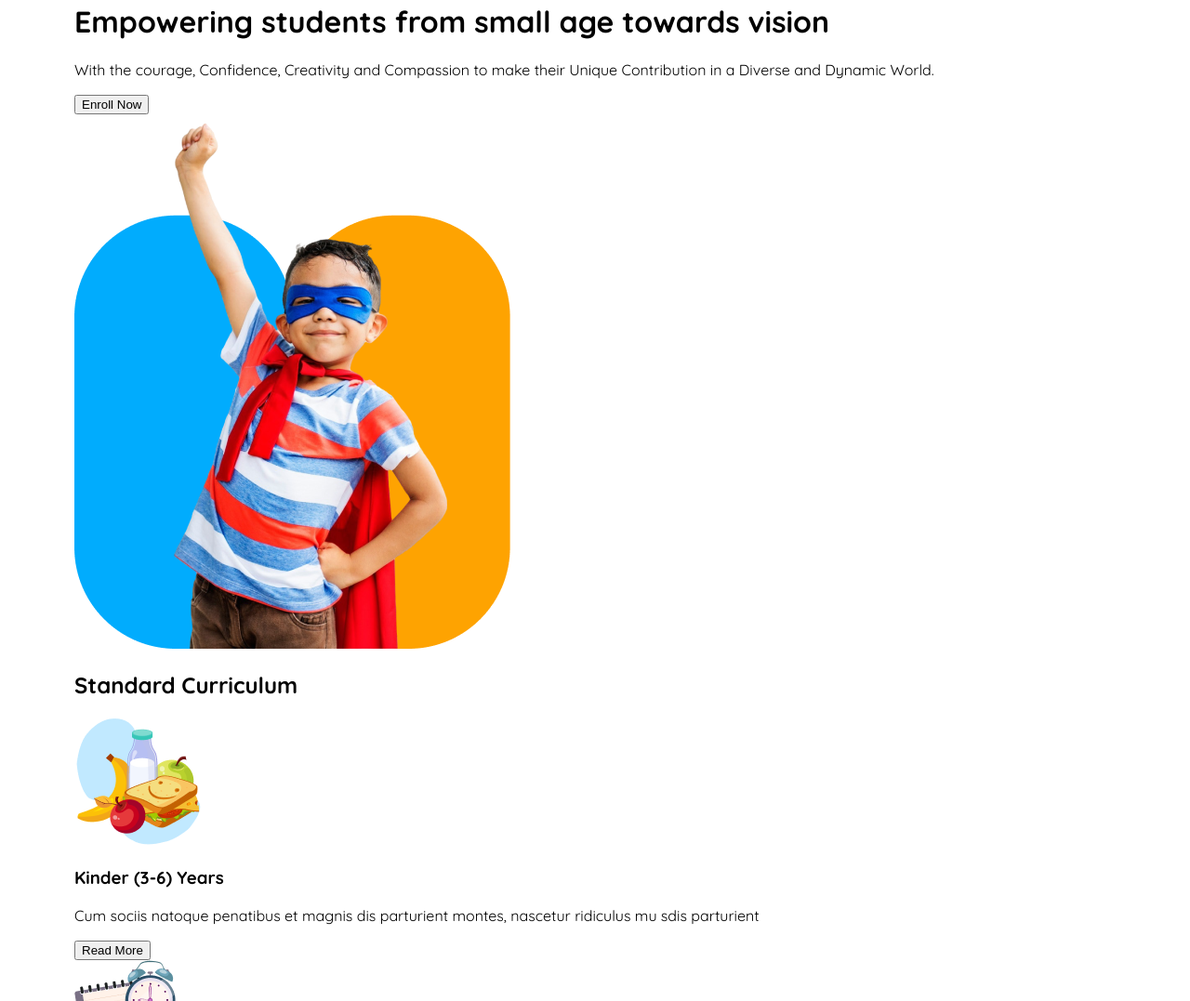
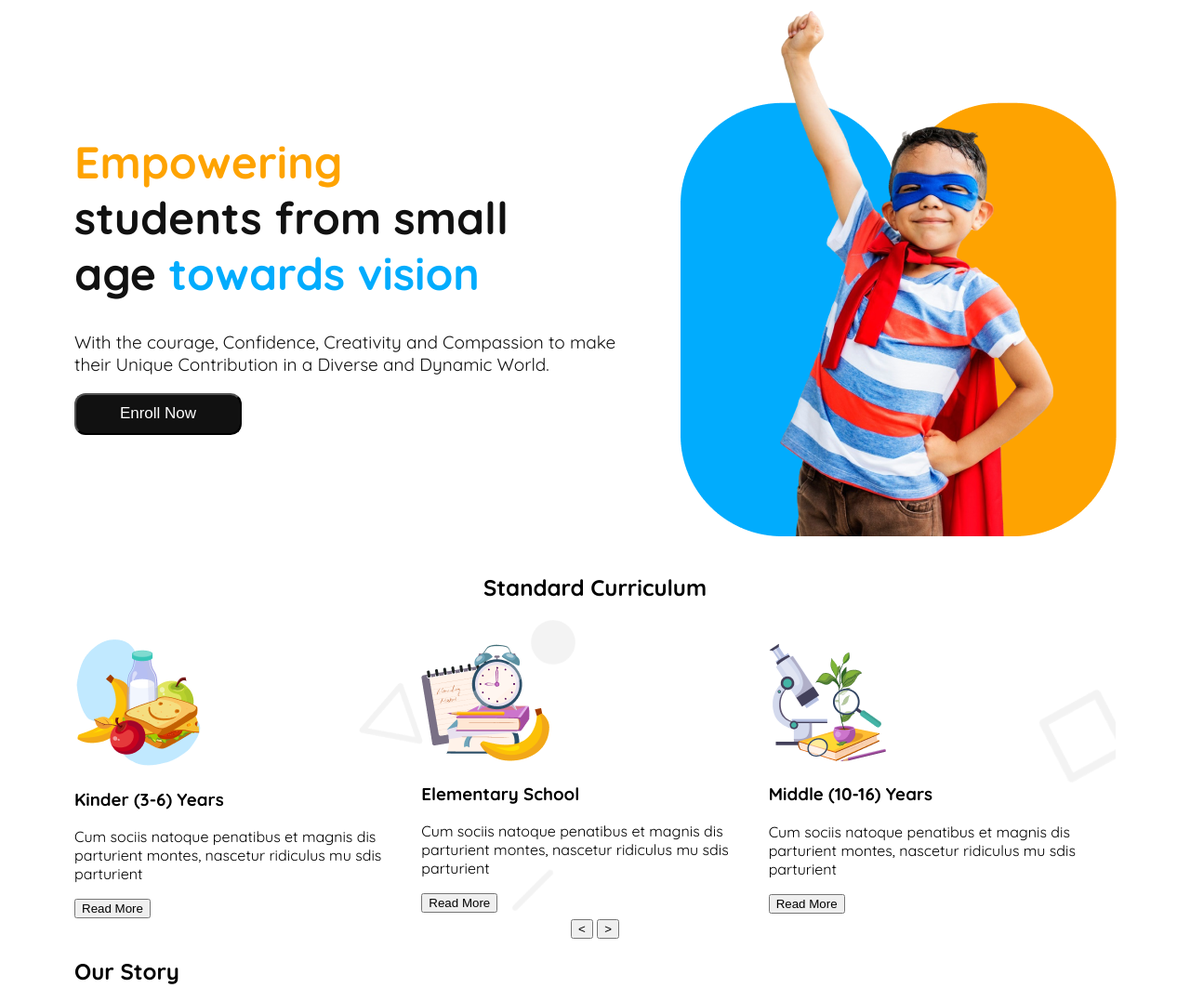
Before and after one commit to KKShain/kay-kay-assigment-2, a plain HTML site: page index.html in a window 1280 px wide. Shown: the part 103-1180 px from the top of the page at 93% size. Drawn offline with Linux system fonts and the light colour scheme.

Commit message:
added styles to banner

```diff
--- a/index.html
+++ b/index.html
@@ -30,18 +30,18 @@
     <!-- banner section -->
      <div class="banner">
         <div class="bannar-text">
-            <h1>Empowering students from small age towards vision</h1>
-            <p>With the courage, Confidence, Creativity and Compassion to make their Unique Contribution in a Diverse and Dynamic World.</p>
-            <button class="button-2">Enroll Now</button>
+            <h1 class="heading"> <span class="word1">Empowering</span><br> students from small<br>age <span class="word2">towards vision</span></h1>
+            <p class="paragraph">With the courage, Confidence, Creativity and Compassion to make their Unique Contribution in a Diverse and Dynamic World.</p>
+            <button class="button2">Enroll Now</button>
         </div>
         <div class="banner-image"><img src="images/hero-kids.png" alt="kinds image">
         </div>
      </div>
 
      <!-- curriculum section -->
-      <div class="cards">
+      <div class="curriculum">
         <h2>Standard Curriculum</h2>
-        <div>
+        <div class="cards">
             <div class="card">
                 <img src="images/kinder.png" alt="">
                 <h3>Kinder (3-6) Years</h3>
@@ -69,8 +69,8 @@
         </div>
 
         <div>
-            <button>left arrow</button>
-            <button>right arrow</button>
+            <button><</button>
+            <button>></button>
         </div>
       </div>
 
--- a/styles/styles.css
+++ b/styles/styles.css
@@ -52,7 +52,72 @@ body{
     padding: 10px;
     width: 170px;
     height: 40px;
-    font-size: 16px;
+    font-size: 17px;
     border: none;
     border-radius: 12px;
 }
+
+.banner{
+    display: flex;
+    justify-content: space-between;
+    align-items: center;
+    padding-top: 20px;
+    gap: 50px;
+}
+
+.heading{
+    color: rgb(17, 17, 17);
+    font-size: 48px;
+    font-weight: 700;
+}
+
+.word1{
+    color:rgb(254, 163, 1);
+    font-size: 48px;
+    font-weight: 700;
+}
+.word2{
+    color:rgb(1, 172, 253);
+    font-size: 48px;
+    font-weight: 700;
+}
+
+.paragraph{
+    font-size: 19px;
+    color: rgb(17, 17, 17);
+}
+
+.button2{
+    border-radius: 12px;
+    background-color: rgb(17, 17, 17);
+    color: rgb(255, 255, 255);
+    width: 180px;
+    height: 45px;
+    font-size: 17px;
+    padding: 10px;
+}
+
+.banner-image{
+    width: 468px;
+    height: 575px;
+}
+
+
+
+
+
+.curriculum{
+    display: flex;
+    flex-direction: column;
+    justify-content: space-between;
+    align-items: center;
+    padding-top: 20px;
+}
+
+.cards{
+    display: flex;
+    justify-content: space-between;
+    align-items: center;
+    padding-top: 20px;
+    background-image: url(../images/bg.png);
+}
```
